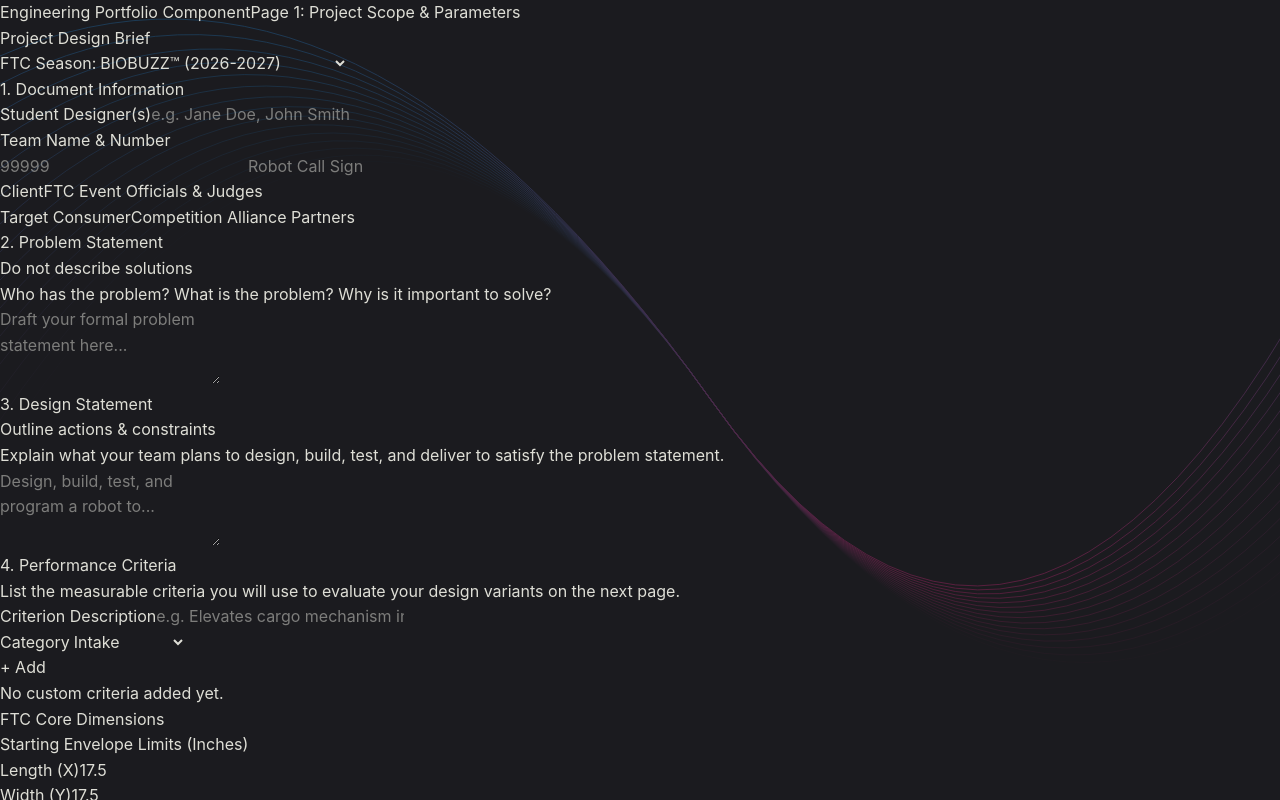
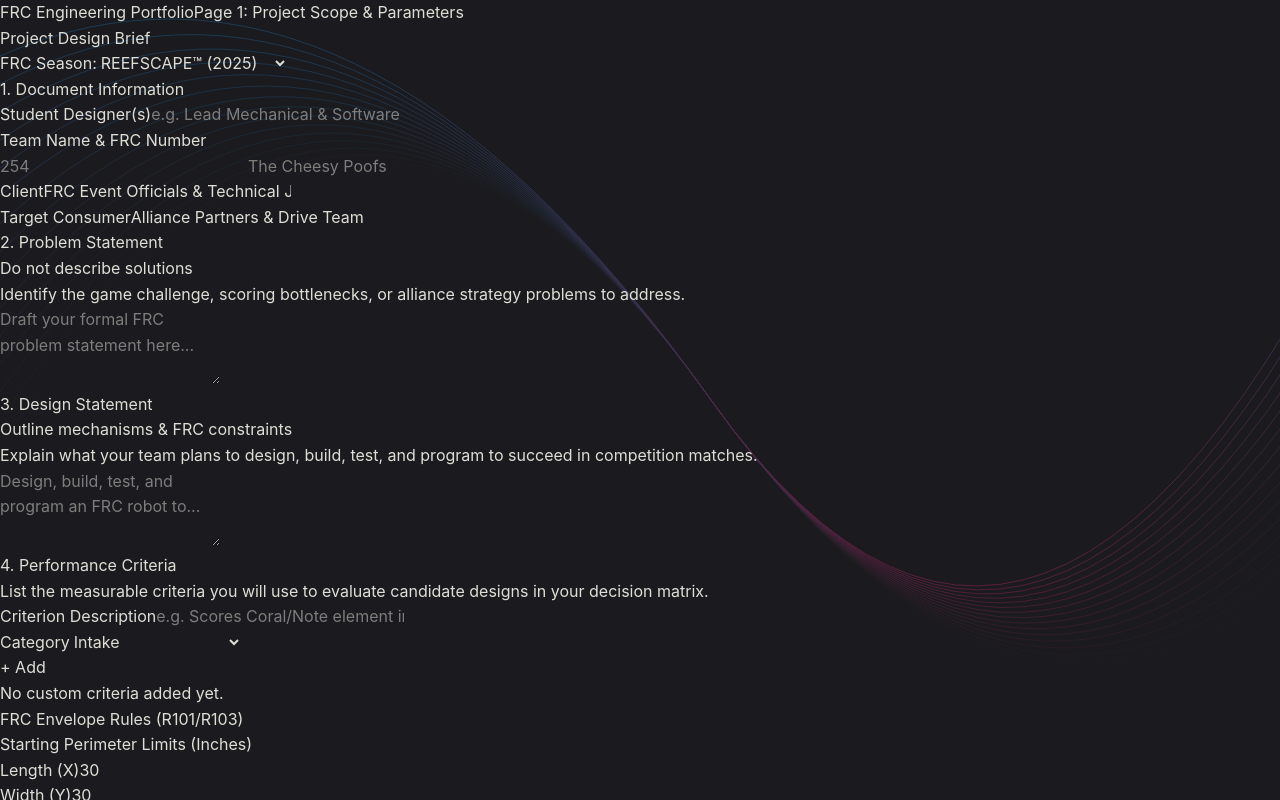
Before and after one commit to Suave101/SysMod, a React (Vite) app in the folder sysmod-studio/src/renderer/: page /#/design-brief in a window 1280 px wide. Built offline with nearby package versions, Linux system fonts and the light colour scheme.

Commit message:
Update Design Brief for FRC

```diff
--- a/sysmod-studio/src/renderer/src/views/DesignBrief.tsx
+++ b/sysmod-studio/src/renderer/src/views/DesignBrief.tsx
@@ -1,20 +1,20 @@
 import React, { useState, useRef, useEffect } from 'react';
-import { useNavigate } from 'react-router-dom'; // Or your chosen Electron router hook
+import { useNavigate } from 'react-router-dom';
 
 export default function DesignBrief() {
   const navigate = useNavigate();
 
-  // Season Context
-  const [seasonKey, setSeasonKey] = useState('biobuzz');
+  // FRC Season Context
+  const [seasonKey, setSeasonKey] = useState('reefscape');
 
-  // Document Metadata (Client & Target Consumer pre-populated)
+  // Metadata
   const [designers, setDesigners] = useState('');
   const [teamNumber, setTeamNumber] = useState('');
   const [teamName, setTeamName] = useState('');
-  const [client, setClient] = useState('FTC Event Officials & Judges');
-  const [targetConsumer, setTargetConsumer] = useState('Competition Alliance Partners');
+  const [client, setClient] = useState('FRC Event Officials & Technical Judges');
+  const [targetConsumer, setTargetConsumer] = useState('Alliance Partners & Drive Team');
 
-  // Auto-Growing Text Fields
+  // Statements
   const [problemStatement, setProblemStatement] = useState('');
   const [designStatement, setDesignStatement] = useState('');
   const problemRef = useRef<HTMLTextAreaElement>(null);
@@ -34,22 +34,21 @@
     }
   }, [designStatement]);
 
-  // Design Criteria Registy (Unprioritized)
+  // Criteria Registry
   const [criteria, setCriteria] = useState<{ id: string; text: string; category: string }[]>([]);
   const [newCriterionText, setNewCriterionText] = useState('');
   const [newCriterionCat, setNewCriterionCat] = useState('Intake');
 
-  // Sizing & Actuator Constraints (Pre-populated defaults)
-  const [bounds, setBounds] = useState({ length: 17.5, width: 17.5, height: 17.5 });
-  const [targetWeight, setTargetWeight] = useState(32.0);
+  // FRC Sizing & Rules Constraints
+  const [bounds, setBounds] = useState({ length: 30.0, width: 30.0, height: 48.0 });
+  const [targetWeight, setTargetWeight] = useState(115.0); // FRC max limit is 125 lbs (excluding battery & bumpers)
   const [plannedMotors, setPlannedMotors] = useState('');
-  const [plannedServos, setPlannedServos] = useState('');
-  const [hasMainPowerSwitch, setHasMainPowerSwitch] = useState(false);
+  const [plannedPneumatics, setPlannedPneumatics] = useState('');
+  const [hasMainCircuitBreaker, setHasMainCircuitBreaker] = useState(true); // 120A Main Breaker is required by FRC rules
 
-  // Bulletproof Spending Limit (Raw string state to prevent React cursor/backspace locks)
-  const [spendingLimit, setSpendingLimit] = useState('1000');
+  // Project Spending Limit ($)
+  const [spendingLimit, setSpendingLimit] = useState('4000');
 
-  // Load existing data on mount if it exists
   useEffect(() => {
     if (window.electronAPI && window.electronAPI.loadData) {
       window.electronAPI.loadData().then((savedData: any) => {
@@ -66,8 +65,8 @@
           if (savedData.bounds) setBounds(savedData.bounds);
           if (savedData.targetWeight) setTargetWeight(savedData.targetWeight);
           if (savedData.plannedMotors) setPlannedMotors(savedData.plannedMotors);
-          if (savedData.plannedServos) setPlannedServos(savedData.plannedServos);
-          if (savedData.hasMainPowerSwitch !== undefined) setHasMainPowerSwitch(savedData.hasMainPowerSwitch);
+          if (savedData.plannedPneumatics) setPlannedPneumatics(savedData.plannedPneumatics);
+          if (savedData.hasMainCircuitBreaker !== undefined) setHasMainCircuitBreaker(savedData.hasMainCircuitBreaker);
           if (savedData.spendingLimit) setSpendingLimit(savedData.spendingLimit);
         }
       });
@@ -88,7 +87,6 @@
     setCriteria(criteria.filter(c => c.id !== id));
   };
 
-  // Save current workspace state to JSON and route to next file page
   const handleProceed = async () => {
     const payload = {
       seasonKey,
@@ -103,19 +101,17 @@
       bounds,
       targetWeight,
       plannedMotors,
-      plannedServos,
-      hasMainPowerSwitch,
+      plannedPneumatics,
+      hasMainCircuitBreaker,
       spendingLimit
     };
 
     if (window.electronAPI && window.electronAPI.saveData) {
       await window.electronAPI.saveData(payload);
     } else {
-      // LocalStorage fallback for web testing
       localStorage.setItem('workspace-data', JSON.stringify(payload));
     }
 
-    // Router navigation to Page 2 (handled by your electron router)
     navigate('/moscow');
   };
 
@@ -126,7 +122,7 @@
           <div>
             <div className="flex items-center gap-2 mb-1">
               <span className="px-2.5 py-0.5 rounded text-[10px] font-bold uppercase tracking-wider bg-indigo-600 text-white">
-                Engineering Portfolio Component
+                FRC Engineering Portfolio
               </span>
               <span className="text-slate-400 text-xs font-mono">Page 1: Project Scope &amp; Parameters</span>
             </div>
@@ -134,15 +130,16 @@
           </div>
 
           <div className="bg-slate-900 border border-slate-800 p-3 rounded-lg flex items-center gap-3">
-            <span className="text-xs text-slate-400 font-semibold font-mono">FTC Season:</span>
+            <span className="text-xs text-slate-400 font-semibold font-mono">FRC Season:</span>
             <select
               value={seasonKey}
               onChange={(e) => setSeasonKey(e.target.value)}
               className="bg-slate-950 border border-slate-800 text-xs text-indigo-400 font-bold rounded p-1.5 focus:outline-none"
             >
-              <option value="biobuzz">BIOBUZZ™ (2026-2027)</option>
-              <option value="decode">DECODE™ (2025-2026)</option>
-              <option value="intothedeep">INTO THE DEEP™ (2024-2025)</option>
+              <option value="reefscape">REEFSCAPE™ (2025)</option>
+              <option value="crescendo">CRESCENDO™ (2024)</option>
+              <option value="chargedup">CHARGED UP™ (2023)</option>
+              <option value="rapidreact">RAPID REACT™ (2022)</option>
             </select>
           </div>
         </div>
@@ -162,20 +159,20 @@
                 <label className="text-slate-500 block mb-1.5 uppercase font-bold text-[10px]">Student Designer(s)</label>
                 <input
                   type="text" value={designers} onChange={(e) => setDesigners(e.target.value)}
-                  placeholder="e.g. Jane Doe, John Smith"
+                  placeholder="e.g. Lead Mechanical &amp; Software Engineers"
                   className="w-full bg-slate-950 border border-slate-800 rounded p-3 text-white text-sm focus:outline-none focus:border-indigo-500"
                 />
               </div>
               <div>
-                <label className="text-slate-500 block mb-1.5 uppercase font-bold text-[10px]">Team Name &amp; Number</label>
+                <label className="text-slate-500 block mb-1.5 uppercase font-bold text-[10px]">Team Name &amp; FRC Number</label>
                 <div className="flex gap-2">
                   <input
                     type="text" value={teamNumber} onChange={(e) => setTeamNumber(e.target.value)}
-                    className="w-1/3 bg-slate-950 border border-slate-800 rounded p-3 text-center text-white text-sm focus:outline-none" placeholder="99999"
+                    className="w-1/3 bg-slate-950 border border-slate-800 rounded p-3 text-center text-white text-sm focus:outline-none" placeholder="254"
                   />
                   <input
                     type="text" value={teamName} onChange={(e) => setTeamName(e.target.value)}
-                    className="w-2/3 bg-slate-950 border border-slate-800 rounded p-3 text-white text-sm focus:outline-none" placeholder="Robot Call Sign"
+                    className="w-2/3 bg-slate-950 border border-slate-800 rounded p-3 text-white text-sm focus:outline-none" placeholder="The Cheesy Poofs"
                   />
                 </div>
               </div>
@@ -190,17 +187,17 @@
             </div>
           </div>
 
-          {/* Problem & Design Statements (Auto-Growing) */}
+          {/* Problem & Design Statements */}
           <div className="bg-slate-900/60 border border-slate-800 rounded-xl p-6 shadow-lg space-y-6">
             <div>
               <div className="flex justify-between items-center mb-1">
                 <h2 className="text-sm font-bold text-indigo-400 uppercase tracking-widest">2. Problem Statement</h2>
                 <span className="text-[10px] text-slate-500 font-mono">Do not describe solutions</span>
               </div>
-              <p className="text-xs text-slate-400 mb-3">Who has the problem? What is the problem? Why is it important to solve?</p>
+              <p className="text-xs text-slate-400 mb-3">Identify the game challenge, scoring bottlenecks, or alliance strategy problems to address.</p>
               <textarea
                 ref={problemRef} value={problemStatement} onChange={(e) => setProblemStatement(e.target.value)}
-                placeholder="Draft your formal problem statement here..."
+                placeholder="Draft your formal FRC problem statement here..."
                 rows={3}
                 className="w-full bg-slate-950 border border-slate-800 rounded-lg p-3.5 text-sm text-white focus:outline-none focus:border-indigo-500 leading-relaxed font-mono resize-none overflow-hidden"
               />
@@ -209,12 +206,12 @@
             <div className="border-t border-slate-850 pt-6">
               <div className="flex justify-between items-center mb-1">
                 <h2 className="text-sm font-bold text-indigo-400 uppercase tracking-widest">3. Design Statement</h2>
-                <span className="text-[10px] text-slate-500 font-mono">Outline actions &amp; constraints</span>
+                <span className="text-[10px] text-slate-500 font-mono">Outline mechanisms &amp; FRC constraints</span>
               </div>
-              <p className="text-xs text-slate-400 mb-3">Explain what your team plans to design, build, test, and deliver to satisfy the problem statement.</p>
+              <p className="text-xs text-slate-400 mb-3">Explain what your team plans to design, build, test, and program to succeed in competition matches.</p>
               <textarea
                 ref={designRef} value={designStatement} onChange={(e) => setDesignStatement(e.target.value)}
-                placeholder="Design, build, test, and program a robot to..."
+                placeholder="Design, build, test, and program an FRC robot to..."
                 rows={3}
                 className="w-full bg-slate-950 border border-slate-800 rounded-lg p-3.5 text-sm text-white focus:outline-none focus:border-indigo-500 leading-relaxed font-mono resize-none overflow-hidden"
               />
@@ -228,7 +225,7 @@
                 4. Performance Criteria
               </h2>
               <p className="text-xs text-slate-400 mt-2 mb-4">
-                List the measurable criteria you will use to evaluate your design variants on the next page.
+                List the measurable criteria you will use to evaluate candidate designs in your decision matrix.
               </p>
             </div>
 
@@ -236,7 +233,7 @@
               <div className="md:col-span-2">
                 <label className="text-[10px] text-slate-500 uppercase font-bold block mb-1.5">Criterion Description</label>
                 <input
-                  type="text" placeholder="e.g. Elevates cargo mechanism in under 2 seconds" value={newCriterionText}
+                  type="text" placeholder="e.g. Scores Coral/Note element in under 1.5 seconds" value={newCriterionText}
                   onChange={(e) => setNewCriterionText(e.target.value)}
                   className="w-full bg-slate-900 border border-slate-800 rounded px-3 py-2 text-xs text-white focus:outline-none"
                 />
@@ -245,10 +242,11 @@
                 <label className="text-[10px] text-slate-500 uppercase font-bold block mb-1.5">Category</label>
                 <select value={newCriterionCat} onChange={(e) => setNewCriterionCat(e.target.value)} className="w-full bg-slate-900 border border-slate-800 rounded px-2.5 py-2 text-xs text-white focus:outline-none">
                   <option value="Intake">Intake</option>
-                  <option value="Scoring">Scoring</option>
+                  <option value="Scoring">Scoring/Mechanism</option>
                   <option value="Autonomous">Autonomous</option>
-                  <option value="Endgame">Endgame</option>
-                  <option value="Drivetrain">Drivetrain</option>
+                  <option value="Drivetrain">Drivetrain (Swerve)</option>
+                  <option value="Climber">Climber/Endgame</option>
+                  <option value="Vision">Vision/Targeting</option>
                 </select>
               </div>
               <div>
@@ -282,26 +280,26 @@
         {/* Right Side Controls */}
         <div className="lg:col-span-4 space-y-8">
 
-          {/* FTC Dimensions */}
+          {/* FRC Dimensions & Constraints */}
           <div className="bg-slate-900/60 border border-slate-800 rounded-xl p-6 shadow-lg">
             <h2 className="text-xs font-bold text-indigo-400 uppercase tracking-widest mb-3 border-b border-slate-800 pb-2">
-              FTC Core Dimensions
+              FRC Envelope Rules (R101/R103)
             </h2>
             <div className="space-y-4">
               <div>
-                <span className="text-xs font-semibold text-slate-300 block mb-2">Starting Envelope Limits (Inches)</span>
+                <span className="text-xs font-semibold text-slate-300 block mb-2">Starting Perimeter Limits (Inches)</span>
                 <div className="grid grid-cols-3 gap-3">
                   <div>
                     <label className="text-[9px] text-slate-500 block mb-1">Length (X)</label>
-                    <input type="number" step="0.1" value={bounds.length} onChange={(e) => setBounds({...bounds, length: parseFloat(e.target.value) || 0})} className="w-full bg-slate-950 border border-slate-800 rounded p-2 text-center text-white text-xs font-mono" />
+                    <input type="number" step="0.5" value={bounds.length} onChange={(e) => setBounds({...bounds, length: parseFloat(e.target.value) || 0})} className="w-full bg-slate-950 border border-slate-800 rounded p-2 text-center text-white text-xs font-mono" />
                   </div>
                   <div>
                     <label className="text-[9px] text-slate-500 block mb-1">Width (Y)</label>
-                    <input type="number" step="0.1" value={bounds.width} onChange={(e) => setBounds({...bounds, width: parseFloat(e.target.value) || 0})} className="w-full bg-slate-950 border border-slate-800 rounded p-2 text-center text-white text-xs font-mono" />
+                    <input type="number" step="0.5" value={bounds.width} onChange={(e) => setBounds({...bounds, width: parseFloat(e.target.value) || 0})} className="w-full bg-slate-950 border border-slate-800 rounded p-2 text-center text-white text-xs font-mono" />
                   </div>
                   <div>
                     <label className="text-[9px] text-slate-500 block mb-1">Height (Z)</label>
-                    <input type="number" step="0.1" value={bounds.height} onChange={(e) => setBounds({...bounds, height: parseFloat(e.target.value) || 0})} className="w-full bg-slate-950 border border-slate-800 rounded p-2 text-center text-white text-xs font-mono" />
+                    <input type="number" step="0.5" value={bounds.height} onChange={(e) => setBounds({...bounds, height: parseFloat(e.target.value) || 0})} className="w-full bg-slate-950 border border-slate-800 rounded p-2 text-center text-white text-xs font-mono" />
                   </div>
                 </div>
               </div>
@@ -309,7 +307,7 @@
               <div className="border-t border-slate-850 pt-4 flex justify-between items-center">
                 <div>
                   <span className="text-xs font-semibold text-slate-300 block">Target Weight Goal</span>
-                  <span className="text-[9px] text-slate-500">Under 42.0 lbs is recommended</span>
+                  <span className="text-[9px] text-slate-500">Max 125.0 lbs (excl. battery/bumpers)</span>
                 </div>
                 <div className="relative w-28">
                   <input type="number" step="0.5" value={targetWeight} onChange={(e) => setTargetWeight(parseFloat(e.target.value) || 0)} className="w-full bg-slate-950 border border-slate-800 rounded p-2 text-right text-white text-xs font-mono pr-8" />
@@ -319,40 +317,43 @@
             </div>
           </div>
 
-          {/* Actuators */}
+          {/* Actuators & Safety Rules */}
           <div className="bg-slate-900/60 border border-slate-800 rounded-xl p-6 shadow-lg space-y-4">
-            <h2 className="text-xs font-bold text-indigo-400 uppercase tracking-widest border-b border-slate-800 pb-2">Actuators &amp; Safety</h2>
+            <h2 className="text-xs font-bold text-indigo-400 uppercase tracking-widest border-b border-slate-800 pb-2">Actuators &amp; Safety Compliance</h2>
             <div className="space-y-3 text-xs">
               <div className="flex justify-between items-center">
-                <span className="text-slate-300">Planned Motors</span>
+                <span className="text-slate-300">Planned Motors / CAN IDs</span>
                 <div className="flex items-center gap-1">
-                  <input type="text" value={plannedMotors} onChange={(e) => setPlannedMotors(e.target.value)} className="w-12 bg-slate-950 border border-slate-800 rounded p-1 text-center text-white font-mono text-xs" placeholder="0" />
-                  <span className="text-slate-500 text-[10px]">/ 8 Max</span>
+                  <input type="text" value={plannedMotors} onChange={(e) => setPlannedMotors(e.target.value)} className="w-12 bg-slate-950 border border-slate-800 rounded p-1 text-center text-white font-mono text-xs" placeholder="12" />
+                  <span className="text-slate-500 text-[10px]">/ 20 Max PDH</span>
                 </div>
               </div>
               <div className="flex justify-between items-center border-t border-slate-850 pt-3">
-                <span className="text-slate-300">Planned Servos</span>
+                <span className="text-slate-300">Planned Pneumatic Actuators</span>
                 <div className="flex items-center gap-1">
-                  <input type="text" value={plannedServos} onChange={(e) => setPlannedServos(e.target.value)} className="w-12 bg-slate-950 border border-slate-800 rounded p-1 text-center text-white font-mono text-xs" placeholder="0" />
-                  <span className="text-slate-500 text-[10px]">/ 10 Max</span>
+                  <input type="text" value={plannedPneumatics} onChange={(e) => setPlannedPneumatics(e.target.value)} className="w-12 bg-slate-950 border border-slate-800 rounded p-1 text-center text-white font-mono text-xs" placeholder="2" />
+                  <span className="text-slate-500 text-[10px]">Solenoids</span>
                 </div>
               </div>
               <div className="flex justify-between items-center border-t border-slate-850 pt-3">
-                <span className="text-slate-300">Has COTS Main Switch</span>
-                <input type="checkbox" checked={hasMainPowerSwitch} onChange={(e) => setHasMainPowerSwitch(e.target.checked)} className="rounded border-slate-800 text-indigo-600 bg-slate-950 h-5 w-5 cursor-pointer" />
+                <div>
+                  <span className="text-slate-300 block">120A Main Circuit Breaker</span>
+                  <span className="text-[9px] text-slate-500">Required by R601</span>
+                </div>
+                <input type="checkbox" checked={hasMainCircuitBreaker} onChange={(e) => setHasMainCircuitBreaker(e.target.checked)} className="rounded border-slate-800 text-indigo-600 bg-slate-950 h-5 w-5 cursor-pointer" />
               </div>
             </div>
           </div>
 
-          {/* Master Budget Cap Field - Bulletproof Input */}
+          {/* Spending Limit Ceiling */}
           <div className="bg-slate-900/60 border border-slate-800 rounded-xl p-6 shadow-lg space-y-3">
-            <h2 className="text-xs font-bold text-indigo-400 uppercase tracking-widest border-b border-slate-800 pb-1">Project Spending Limit</h2>
-            <p className="text-[10px] text-slate-500">Set the overall ceiling for your custom subsystems.</p>
+            <h2 className="text-xs font-bold text-indigo-400 uppercase tracking-widest border-b border-slate-800 pb-1">Project Budget Ceiling</h2>
+            <p className="text-[10px] text-slate-500">Establish the hardware cost limit for your overall design envelope.</p>
             <div className="flex items-center gap-2 bg-slate-950 p-2.5 rounded border border-slate-800">
               <span className="text-slate-500 font-bold text-sm">$</span>
               <input
                 type="text" value={spendingLimit} onChange={(e) => setSpendingLimit(e.target.value)}
-                placeholder="e.g. 1000"
+                placeholder="4000"
                 className="w-full bg-transparent border-none text-white font-mono font-bold text-sm focus:ring-0 p-0"
               />
             </div>
@@ -363,7 +364,7 @@
             type="button" onClick={handleProceed}
             className="w-full bg-indigo-600 hover:bg-indigo-500 text-white font-bold py-4 px-6 rounded-lg transition shadow-lg text-sm tracking-wider text-center"
           >
-            Save &amp; Continue to MoSCoW Table →
+            Save &amp; Continue to MoSCoW Prioritization →
           </button>
 
         </div>
```
